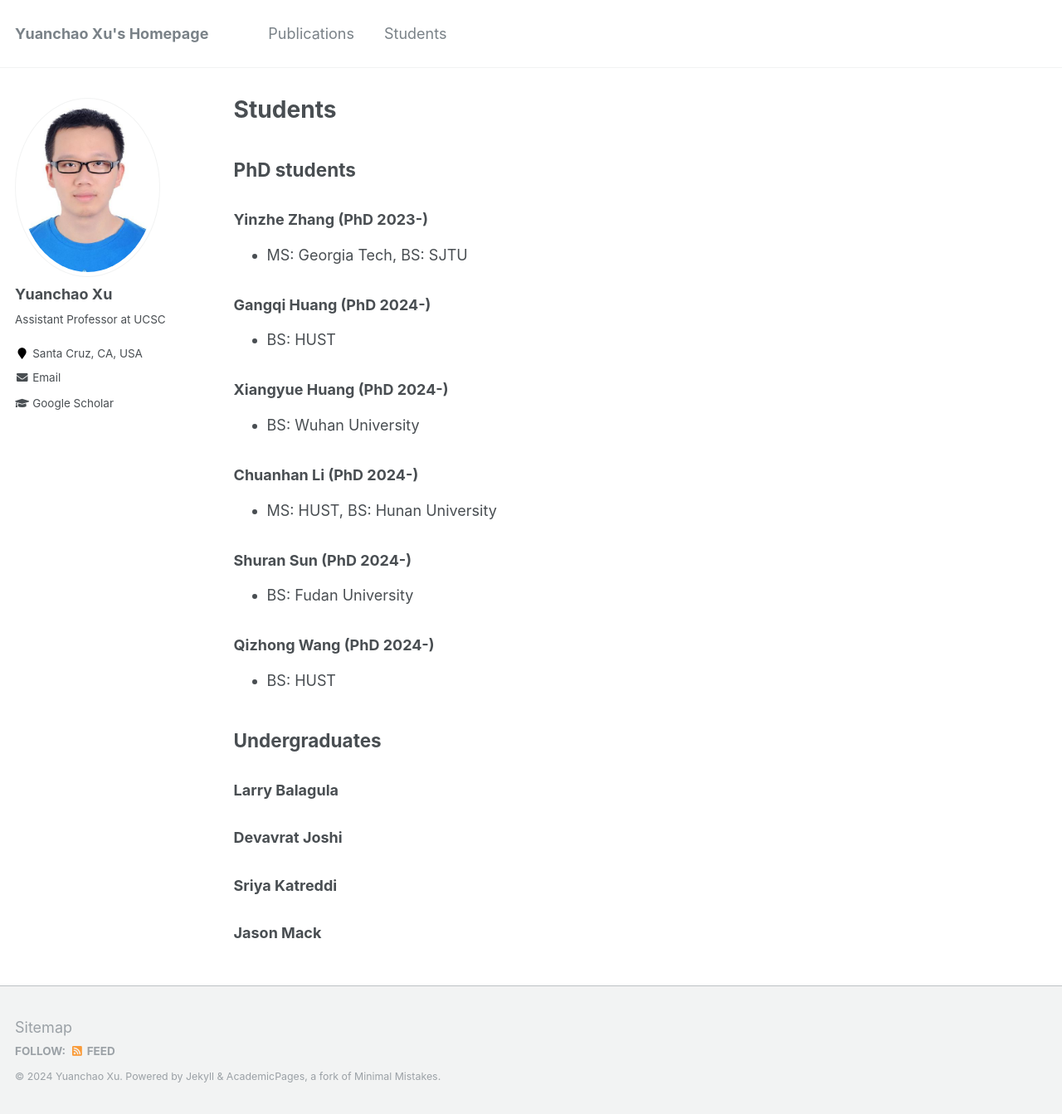
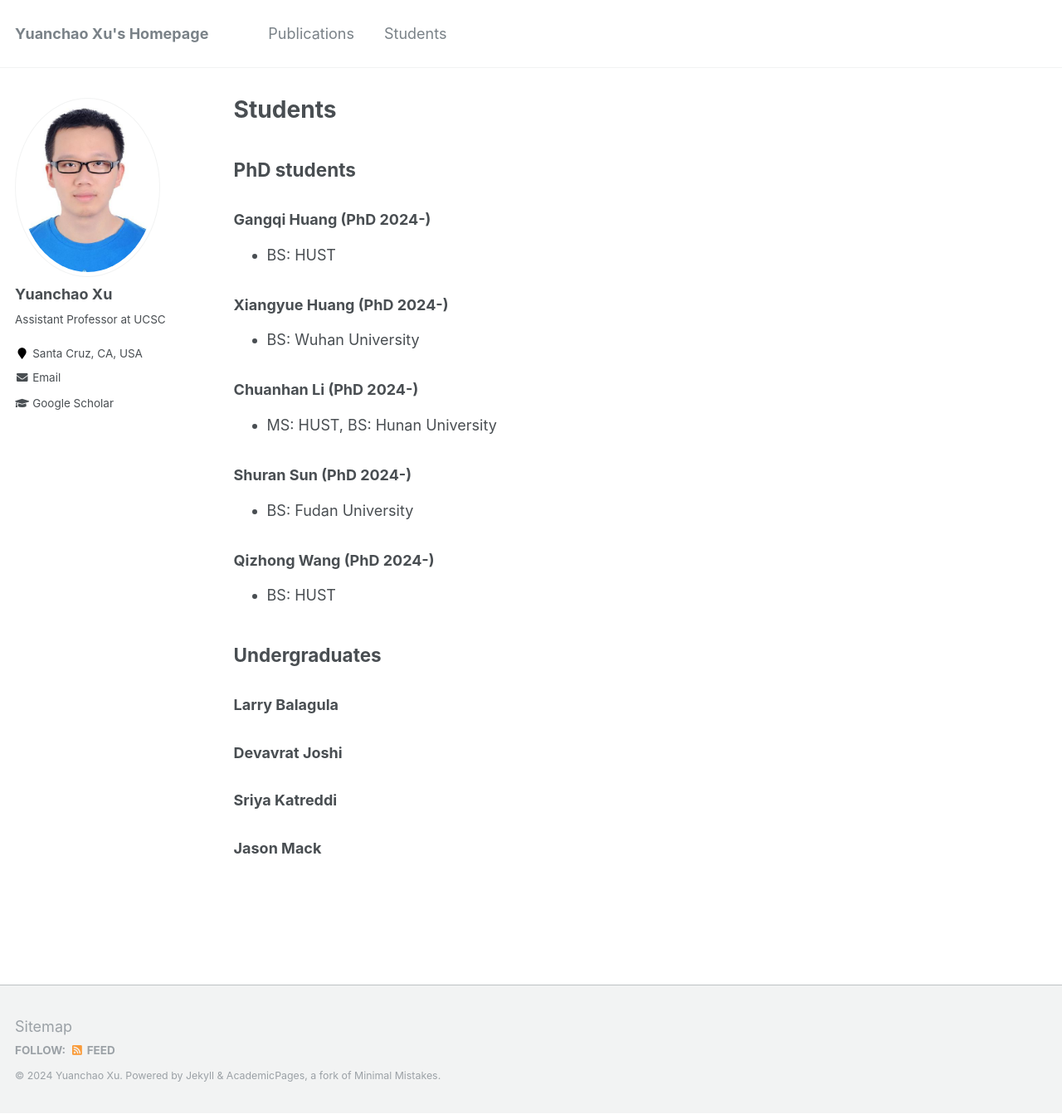
Before and after one commit to yuanchaoxu6/yuanchaoxu6.github.io, a Jekyll site: the page built from _pages/students.md, in a window 1280 px wide and 1343 px high. Shown: the whole window at 83% size. Built offline with Jekyll 4.4.1, drawn with Linux system fonts in a browser that asks for light colours.

Commit message:
Update students.md

```diff
--- a/_pages/students.md
+++ b/_pages/students.md
@@ -6,10 +6,6 @@ author_profile: true
 ---
 
 ## PhD students
-
-### Yinzhe Zhang (PhD 2023-)
-
-- MS: Georgia Tech, BS: SJTU
 
 ### Gangqi Huang (PhD 2024-)
 
```
